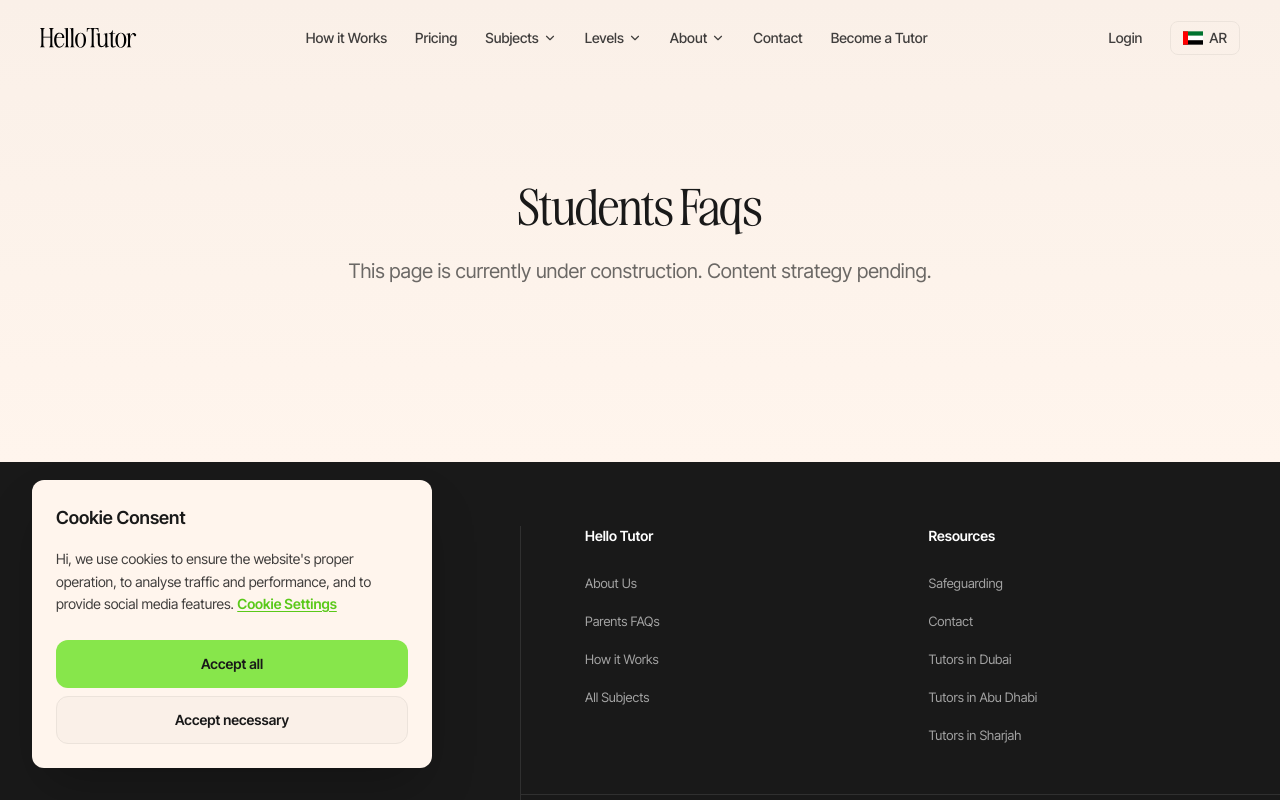
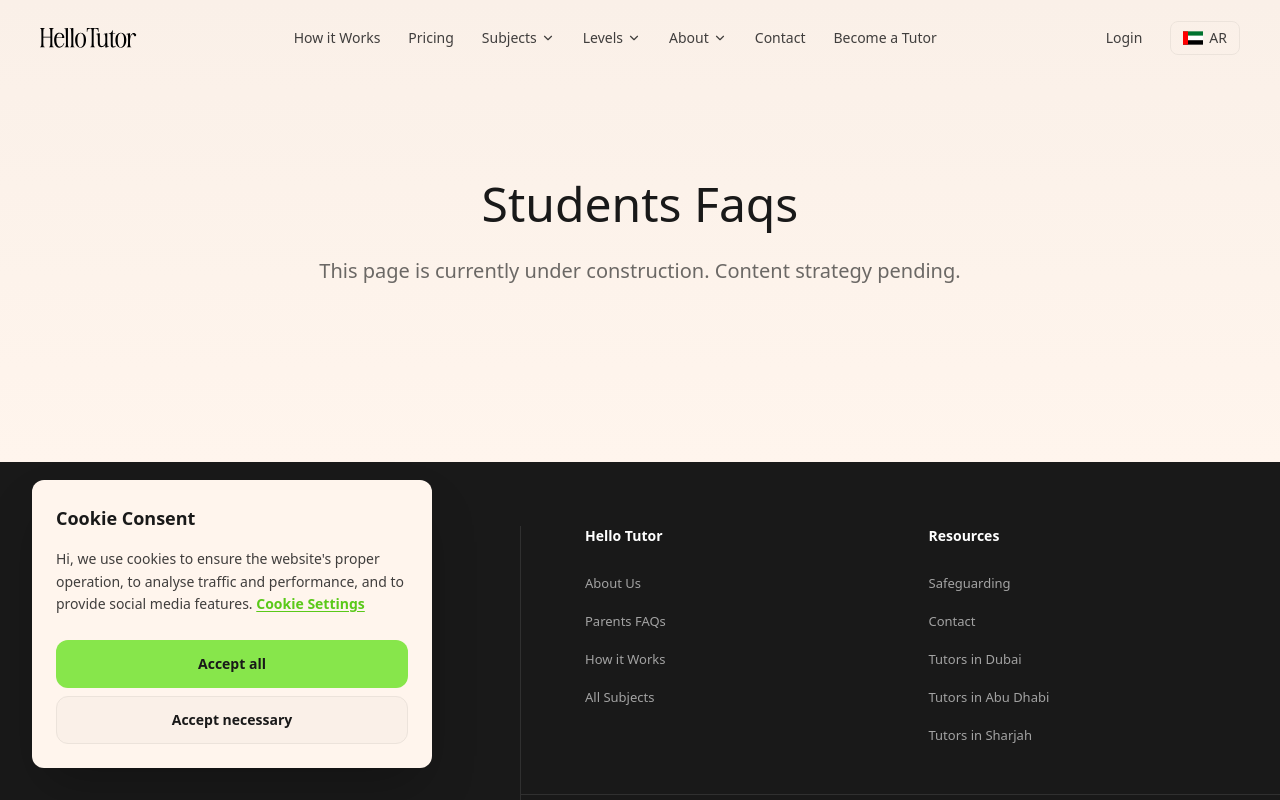
Before and after one commit to epicstuudio/hellotutor-web, a Next.js app: page /ae-en/students-faqs in a window 1280 px wide. Shown: the top 800 px of the page. Built offline with nearby package versions, Linux system fonts and the light colour scheme.

Commit message:
perf: optimize page speed by natively preloading fonts and fixing LCP image priority

```diff
--- a/app/[locale]/layout.tsx
+++ b/app/[locale]/layout.tsx
@@ -1,10 +1,33 @@
-/* eslint-disable @next/next/no-page-custom-font */
 import { NextIntlClientProvider } from 'next-intl';
 import { getMessages, setRequestLocale } from 'next-intl/server';
 import { notFound } from 'next/navigation';
-import { Noto_Sans_Arabic } from 'next/font/google';
+import { Noto_Sans_Arabic, Inter_Tight } from 'next/font/google';
 import { routing } from '@/i18n/routing';
+
+const interTight = Inter_Tight({
+  subsets: ['latin'],
+  variable: '--font-inter-tight',
+  display: 'swap',
+});
+import localFont from 'next/font/local';
 import { Header } from '@/components/layout/Header';
+
+const awesomeSerif = localFont({
+  src: [
+    {
+      path: '../../styles/fonts/AwesomeSerif-Regular.woff2',
+      weight: '400',
+      style: 'normal',
+    },
+    {
+      path: '../../styles/fonts/AwesomeSerifItalic-Regular.woff2',
+      weight: '400',
+      style: 'italic',
+    },
+  ],
+  variable: '--font-awesome-serif',
+  display: 'swap',
+});
 import { Footer } from '@/components/layout/Footer';
 import { Analytics } from '@/components/analytics/Analytics';
 import { CookieConsentProvider } from '@/components/providers/CookieConsentProvider';
@@ -71,18 +94,12 @@ export default async function LocaleLayout({
   return (
     <html lang={htmlLang} dir={dir} suppressHydrationWarning className={notoSansArabic.variable}>
       <head>
-        <link rel="preconnect" href="https://fonts.googleapis.com" />
-        <link rel="preconnect" href="https://fonts.gstatic.com" crossOrigin="anonymous" />
-        <link
-          href="https://fonts.googleapis.com/css2?family=Inter+Tight:ital,wght@0,100..900;1,100..900&display=swap"
-          rel="stylesheet"
-        />
         <link rel="icon" href="/favicon.ico" sizes="32x32" />
         <link rel="icon" type="image/png" sizes="16x16" href="/favicon/favicon-16x16.png" />
         <link rel="icon" type="image/png" sizes="32x32" href="/favicon/favicon-32x32.png" />
         <link rel="apple-touch-icon" sizes="180x180" href="/favicon/apple-touch-icon.png" />
       </head>
-      <body className={`antialiased min-h-screen flex flex-col`}>
+      <body className={`antialiased min-h-screen flex flex-col ${interTight.variable} ${awesomeSerif.variable}`}>
         <a href="#main-content" className="skip-to-content">
           Skip to main content
         </a>
--- a/components/home/Hero.tsx
+++ b/components/home/Hero.tsx
@@ -287,6 +287,7 @@ export function Hero() {
                 width={600}
                 height={600}
                 className="w-full h-auto object-cover rounded-3xl"
+                priority
               />
             </div>
           </div>
--- a/styles/globals.css
+++ b/styles/globals.css
@@ -38,26 +38,6 @@
 }
 
 /* ==========================================================================
-   AwesomeSerif — self-hosted from /styles/fonts/
-   ========================================================================== */
-
-@font-face {
-  font-family: 'AwesomeSerif';
-  src: url('./fonts/AwesomeSerif-Regular.woff2') format('woff2');
-  font-weight: 400;
-  font-style: normal;
-  font-display: swap;
-}
-
-@font-face {
-  font-family: 'AwesomeSerif';
-  src: url('./fonts/AwesomeSerifItalic-Regular.woff2') format('woff2');
-  font-weight: 400;
-  font-style: italic;
-  font-display: swap;
-}
-
-/* ==========================================================================
    HelloTutor Design System — mapped from design.md
    All tokens below correspond 1:1 with the design.md specification.
    ========================================================================== */
@@ -66,7 +46,7 @@
   /* -----------------------------------------------------------------------
      FONTS
      ----------------------------------------------------------------------- */
-  --font-sans: 'Inter Tight', 'Inter', ui-sans-serif, system-ui, -apple-system, sans-serif;
+  --font-sans: var(--font-inter-tight), 'Inter', ui-sans-serif, system-ui, -apple-system, sans-serif;
 
   /* Values section colors */
   --color-value-human: #9c4d9e;
@@ -366,42 +346,42 @@ body {
 
 /* Titles (H1 - H6 Scale) */
 .text-h1 {
-  font-family: 'AwesomeSerif', var(--font-sans);
+  font-family: var(--font-awesome-serif), var(--font-sans);
   font-size: 60px;
   font-weight: 400;
   line-height: 64px;
 }
 
 .text-h2 {
-  font-family: 'AwesomeSerif', var(--font-sans);
+  font-family: var(--font-awesome-serif), var(--font-sans);
   font-size: 48px;
   font-weight: 400;
   line-height: 56px;
 }
 
 .text-h3 {
-  font-family: 'AwesomeSerif', var(--font-sans);
+  font-family: var(--font-awesome-serif), var(--font-sans);
   font-size: 40px;
   font-weight: 400;
   line-height: 48px;
 }
 
 .text-h4 {
-  font-family: 'AwesomeSerif', var(--font-sans);
+  font-family: var(--font-awesome-serif), var(--font-sans);
   font-size: 32px;
   font-weight: 400;
   line-height: 40px;
 }
 
 .text-h5 {
-  font-family: 'AwesomeSerif', var(--font-sans);
+  font-family: var(--font-awesome-serif), var(--font-sans);
   font-size: 28px;
   font-weight: 400;
   line-height: 36px;
 }
 
 .text-h6 {
-  font-family: 'AwesomeSerif', var(--font-sans);
+  font-family: var(--font-awesome-serif), var(--font-sans);
   font-size: 20px;
   font-weight: 400;
   line-height: 28px;
```
